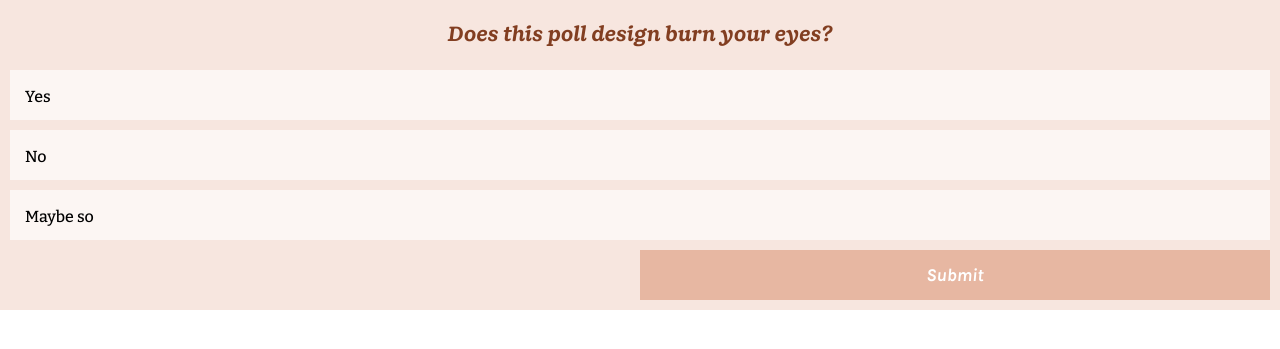
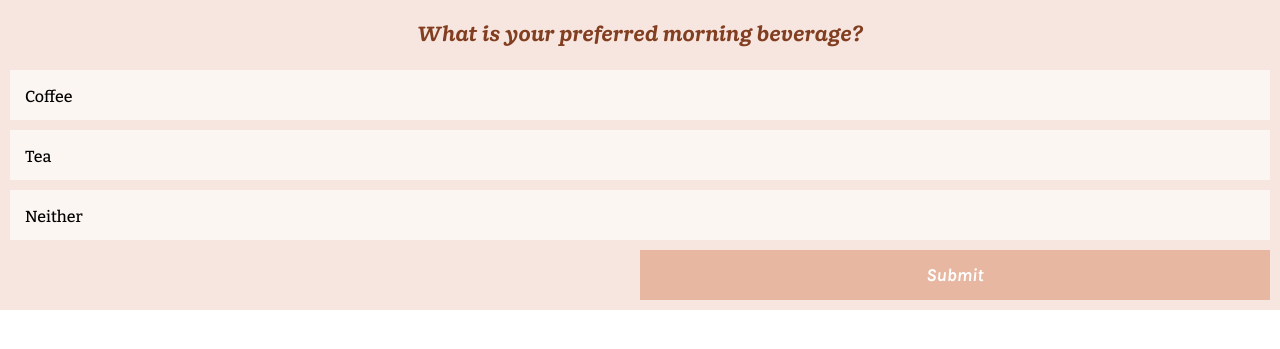
Before and after one commit to semishawn/semipedia, a Jekyll site: the page built from semipolls/beverage.html, in a window 1280 px wide. Shown: the top 349 px of the page. Built offline with Jekyll 4.4.1, drawn with Linux system fonts in a browser that asks for light colours.

Commit message:
formatting

```diff
--- a/_table/semipolls.html
+++ b/_table/semipolls.html
@@ -4,9 +4,9 @@ title: Semipolls
 subheader: Check your local voting laws
 ---
 <div class="poll-container">
-	<iframe src="{{ site.baseurl }}/semipolls/poll1.html" scrolling="no"></iframe>
-	<iframe src="{{ site.baseurl }}/semipolls/poll2.html" scrolling="no"></iframe>
-	<iframe src="{{ site.baseurl }}/semipolls/poll3.html" scrolling="no"></iframe>
+	<iframe src="{{ site.baseurl }}/semipolls/beverage.html" scrolling="no"></iframe>
+	<iframe src="{{ site.baseurl }}/semipolls/healthcare.html" scrolling="no"></iframe>
+	<iframe src="{{ site.baseurl }}/semipolls/water.html" scrolling="no"></iframe>
 </div>
 
 <script>
--- a/css/main/table/polls.css
+++ b/css/main/table/polls.css
@@ -127,8 +127,8 @@ iframe {
 
 
 
-/* True/False */
-.boolean label {
+/* Yes or No */
+.yes-no label {
 	position: relative;
 	display: flex;
 	align-items: center;
@@ -141,17 +141,17 @@ iframe {
 	float: left;
 	box-sizing: border-box;
 }
-.boolean .false {margin-left: var(--poll-margin);}
-.boolean label:hover {background-color: white;}
+.yes-no .no {margin-left: var(--poll-margin);}
+.yes-no label:hover {background-color: white;}
 
-.boolean .option {
+.yes-no .option {
 	font-size: 22px;
 	font-weight: 500;
 	margin: 0;
 	z-index: 1;
 }
 
-.boolean .vote-fill {
+.yes-no .vote-fill {
 	position: absolute;
 	bottom: 0;
 	width: 100%;
--- a/semipolls/poll1.html
+++ b/semipolls/beverage.html
@@ -1,8 +1,8 @@
 ---
-query: "Does this poll design burn your eyes?"
-option1: "Yes"
-option2: "No"
-option3: "Maybe so"
+query: "What is your preferred morning beverage?"
+option1: "Coffee"
+option2: "Tea"
+option3: "Neither"
 ---
 <!DOCTYPE html>
 <html>
@@ -43,23 +43,14 @@ $(document).ready(function() {
 });
 
 $('.submit').click(function() {
-	var radioValue = $('input[type="radio"]:checked').val();
 	if ($('input[type="radio"]').is(':checked')) {
-		getVote(radioValue);
+		var voteVal = $('input[type="radio"]:checked').val();
+		var url = 'https://semipedia-backend.herokuapp.com/test-pack/beverage/onsubmit.php';
+		$.get(url, {vote:voteVal}, function(xhr) {
+			$('.poll').html(xhr);
+		});
 	};
 });
-
-function getVote(int) {
-	var xmlhttp = new XMLHttpRequest();
-	var url = "https://semipedia-backend.herokuapp.com/polls/multi-choice/onsubmit.php";
-	xmlhttp.onreadystatechange = function() {
-		if (this.readyState == 4 && this.status == 200) {
-			$('.poll').html(this.responseText);
-		};
-	};
-	xmlhttp.open("GET", url + "?vote=" + int, true);
-	xmlhttp.send();
-};
 </script>
 </body>
 
```
Also changed, not shown: semipolls/healthcare.html (added, +48 -0 lines), semipolls/poll2.html (deleted, +0 -57 lines), semipolls/water.html (renamed from semipolls/poll3.html, +7 -16 lines).
